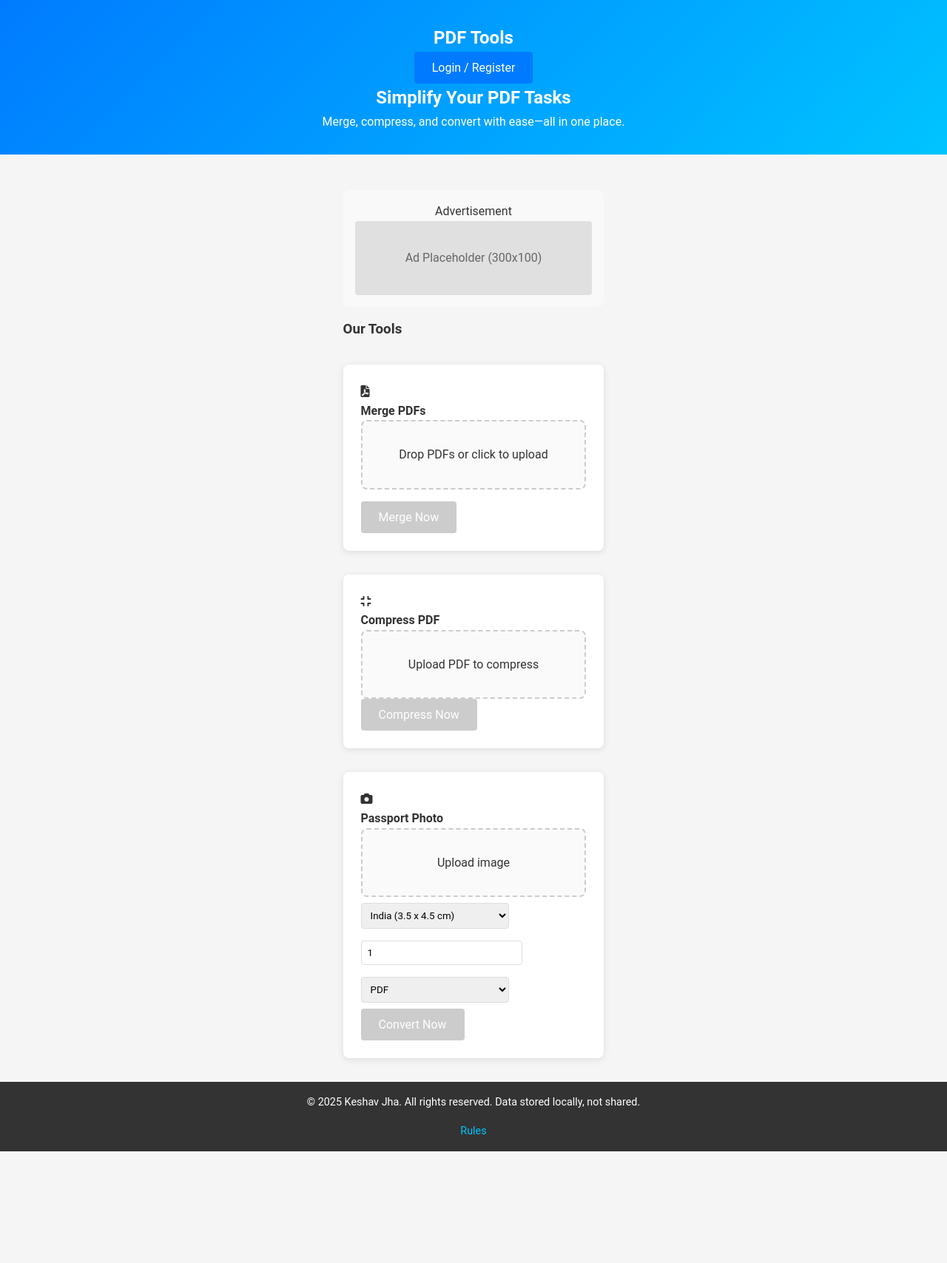
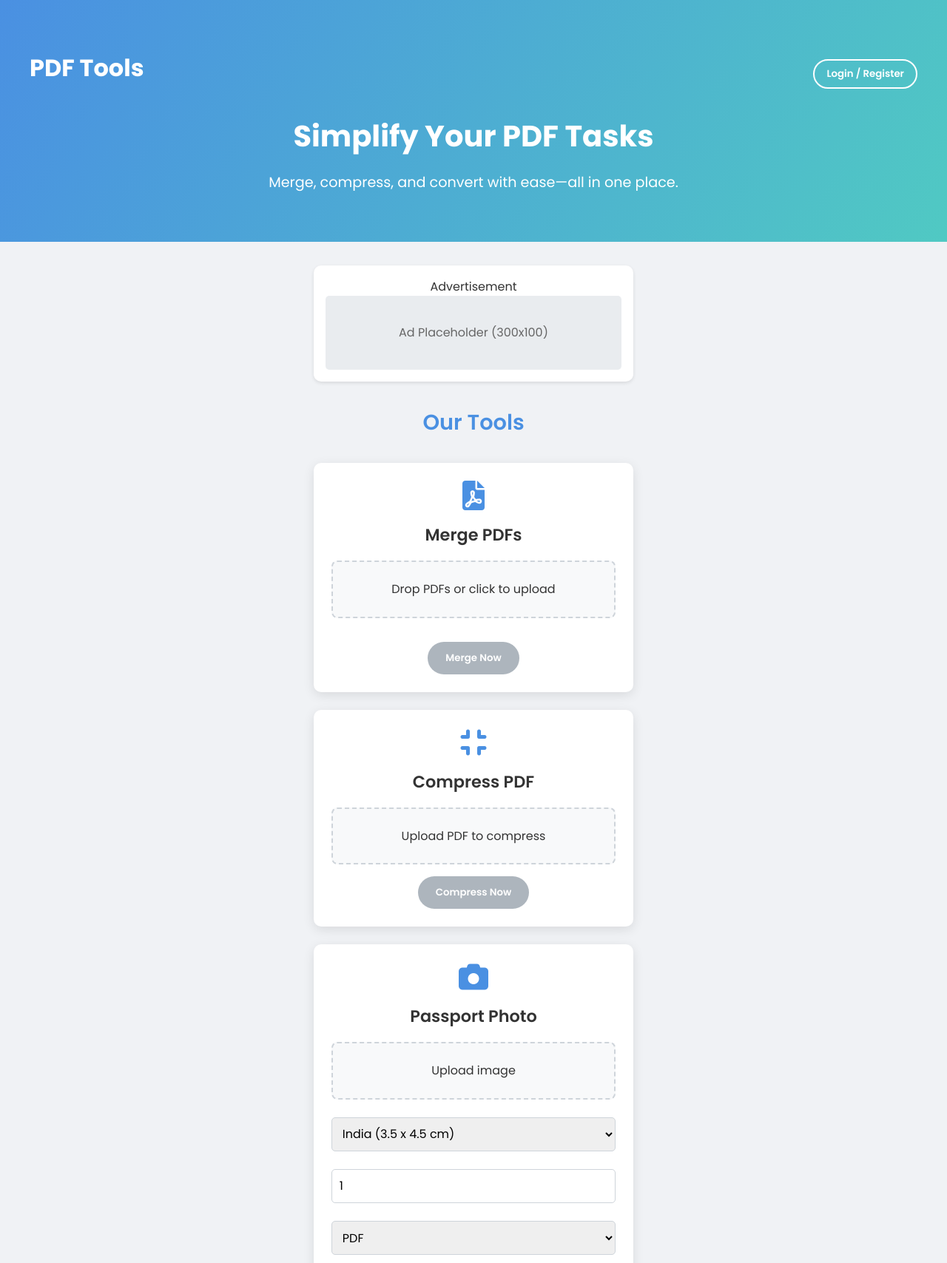
Before and after one commit to Keshav220222/pdf-tools-keshav, a plain HTML site: page index.html in a window 1280 px wide. Shown: the top 1708 px of the page at 74% size. Before the commit the page ends 1557 px from the top, so only its background shows below. Drawn offline with Linux system fonts and the light colour scheme; a script that the page names is missing.

Commit message:
Update styles.css

```diff
--- a/styles.css
+++ b/styles.css
@@ -1,120 +1,167 @@
 * {
     margin: 0;
     padding: 0;
-    box-sizing: border-body;
-    font-family: 'Roboto', sans-serif;
+    box-sizing: border-box;
+    font-family: 'Poppins', sans-serif;
 }
 
 body {
-    background-color: #f5f5f5;
+    background: #f0f2f5;
     color: #333;
     line-height: 1.6;
+    min-height: 100vh;
     display: flex;
     flex-direction: column;
-    min-height: 100vh;
 }
 
-header {
-    background: linear-gradient(135deg, #007bff, #00c4ff);
+.hero {
+    background: linear-gradient(120deg, #4a90e2, #50c9c3);
     color: white;
+    padding: 4rem 2rem;
     text-align: center;
-    padding: 2rem 1rem;
 }
 
-.header-container {
-    max-width: 800px;
-    margin: 0 auto;
+nav {
+    display: flex;
+    justify-content: space-between;
+    align-items: center;
+    max-width: 1200px;
+    margin: 0 auto 2rem;
 }
 
-.header-container h1 {
-    font-size: 2.5rem;
-    margin-bottom: 0.5rem;
+nav h1 {
+    font-size: 2rem;
+    font-weight: 700;
 }
 
-.header-container p {
+.auth-btn {
+    background: transparent;
+    border: 2px solid white;
+    color: white;
+    padding: 0.5rem 1rem;
+    border-radius: 25px;
+    cursor: pointer;
+    transition: all 0.3s;
+}
+
+.auth-btn:hover {
+    background: white;
+    color: #4a90e2;
+}
+
+.hero-content h2 {
+    font-size: 2.5rem;
+    font-weight: 700;
+    margin-bottom: 1rem;
+}
+
+.hero-content p {
     font-size: 1.2rem;
+    max-width: 600px;
+    margin: 0 auto;
 }
 
 .container {
     flex: 1;
     max-width: 1200px;
-    margin: 2rem auto;
-    padding: 0 1rem;
+    margin: 0 auto;
+    padding: 2rem;
 }
 
 .ad-space {
-    margin: 1rem 0;
+    background: #fff;
     padding: 1rem;
-    background: #f9f9f9;
-    border-radius: 8px;
+    border-radius: 10px;
+    margin-bottom: 2rem;
     text-align: center;
+    box-shadow: 0 2px 5px rgba(0, 0, 0, 0.1);
 }
 
 .ad-placeholder {
-    background: #e0e0e0;
+    background: #e9ecef;
     height: 100px;
     line-height: 100px;
-    border-radius: 4px;
+    border-radius: 5px;
     color: #666;
+}
+
+.tools {
+    margin-top: 2rem;
+}
+
+.tools h3 {
+    font-size: 1.8rem;
+    font-weight: 600;
+    text-align: center;
+    margin-bottom: 2rem;
+    color: #4a90e2;
 }
 
 .tools-grid {
     display: grid;
-    grid-template-columns: repeat(auto-fit, minmax(300px, 1fr));
-    gap: 2rem;
-    margin-top: 2rem;
+    grid-template-columns: repeat(auto-fit, minmax(280px, 1fr));
+    gap: 1.5rem;
 }
 
 .tool-card {
     background: white;
     padding: 1.5rem;
-    border-radius: 8px;
-    box-shadow: 0 2px 10px rgba(0, 0, 0, 0.1);
-    transition: transform 0.2s;
+    border-radius: 10px;
+    box-shadow: 0 4px 15px rgba(0, 0, 0, 0.1);
+    text-align: center;
+    transition: transform 0.3s, box-shadow 0.3s;
 }
 
 .tool-card:hover {
-    transform: translateY(-5px);
+    transform: translateY(-10px);
+    box-shadow: 0 6px 20px rgba(0, 0, 0, 0.15);
 }
 
-.tool-card h2 {
-    font-size: 1.5rem;
+.tool-card i {
+    font-size: 2.5rem;
+    color: #4a90e2;
     margin-bottom: 1rem;
-    color: #007bff;
+}
+
+.tool-card h4 {
+    font-size: 1.4rem;
+    font-weight: 600;
+    margin-bottom: 1rem;
 }
 
 .upload-area {
-    border: 2px dashed #ccc;
-    padding: 2rem;
+    border: 2px dashed #ced4da;
+    padding: 1.5rem;
     border-radius: 8px;
+    background: #f8f9fa;
     cursor: pointer;
-    background: #fafafa;
-    text-align: center;
+    transition: all 0.3s;
 }
 
 .upload-area:hover {
-    border-color: #007bff;
-    background: #f0f8ff;
+    border-color: #4a90e2;
+    background: #e9f1fb;
 }
 
 button {
-    background: #007bff;
+    background: #4a90e2;
     color: white;
     border: none;
     padding: 0.75rem 1.5rem;
-    border-radius: 4px;
+    border-radius: 25px;
     cursor: pointer;
-    font-size: 1rem;
+    font-weight: 600;
     transition: background 0.3s;
+    margin-top: 1rem;
 }
 
 button:disabled {
-    background: #ccc;
+    background: #adb5bd;
     cursor: not-allowed;
 }
 
 button:hover:not(:disabled) {
-    background: #0056b3;
+    background: #357abd;
 }
 
 .admin-btn {
@@ -126,24 +173,33 @@ button:hover:not(:disabled) {
 }
 
 a {
-    color: #007bff;
+    color: #4a90e2;
     text-decoration: none;
+    font-weight: 600;
+    margin-top: 1rem;
     display: block;
-    margin-top: 1rem;
 }
 
 select, input[type="number"], input[type="text"], input[type="password"] {
-    padding: 0.5rem;
+    padding: 0.6rem;
     margin: 0.5rem 0;
-    border: 1px solid #ddd;
-    border-radius: 4px;
+    border: 1px solid #ced4da;
+    border-radius: 5px;
     width: 100%;
-    max-width: 200px;
+    font-size: 1rem;
+}
+
+.options {
+    display: flex;
+    flex-wrap: wrap;
+    gap: 0.5rem;
+    justify-content: center;
+    margin: 1rem 0;
 }
 
 #cropCanvas {
     max-width: 100%;
-    border-radius: 4px;
+    border-radius: 8px;
     margin: 1rem 0;
 }
 
@@ -155,23 +211,35 @@ select, input[type="number"], input[type="text"], input[type="password"] {
     top: 0;
     width: 100%;
     height: 100%;
-    background: rgba(0, 0, 0, 0.5);
+    background: rgba(0, 0, 0, 0.6);
 }
 
 .modal-content {
     background: white;
-    margin: 10% auto;
+    margin: 15% auto;
     padding: 2rem;
-    border-radius: 8px;
+    border-radius: 10px;
     width: 90%;
     max-width: 400px;
-    box-shadow: 0 4px 20px rgba(0, 0, 0, 0.2);
+    box-shadow: 0 5px 25px rgba(0, 0, 0, 0.2);
+}
+
+.auth-modal h3 {
+    font-size: 1.6rem;
+    margin-bottom: 1.5rem;
+    color: #4a90e2;
+}
+
+form {
+    display: flex;
+    flex-direction: column;
+    gap: 1rem;
 }
 
 .close {
     float: right;
-    font-size: 1.5rem;
-    color: #aaa;
+    font-size: 1.8rem;
+    color: #666;
     cursor: pointer;
 }
 
@@ -180,26 +248,39 @@ select, input[type="number"], input[type="text"], input[type="password"] {
 }
 
 .user-panel {
-    background: #e9f7ef;
+    background: #e9f1fb;
     padding: 1rem;
-    border-radius: 8px;
-    margin: 1rem 0;
+    border-radius: 10px;
+    margin-bottom: 2rem;
     text-align: center;
+    box-shadow: 0 2px 5px rgba(0, 0, 0, 0.1);
 }
 
-#compressPreview, #fileList {
+.logout-btn {
+    background: #dc3545;
+    padding: 0.5rem 1rem;
+    margin-left: 1rem;
+}
+
+.logout-btn:hover {
+    background: #c82333;
+}
+
+#fileList, #compressPreview {
     margin: 1rem 0;
     font-size: 0.9rem;
+    color: #666;
 }
 
 footer {
-    background: #333;
-    color: white;
+    background: #212529;
+    color: #fff;
     text-align: center;
-    padding: 1rem;
+    padding: 1.5rem;
     font-size: 0.9rem;
 }
 
 footer a {
-    color: #00c4ff;
+    color: #4a90e2;
+    margin-left: 1rem;
 }
```
